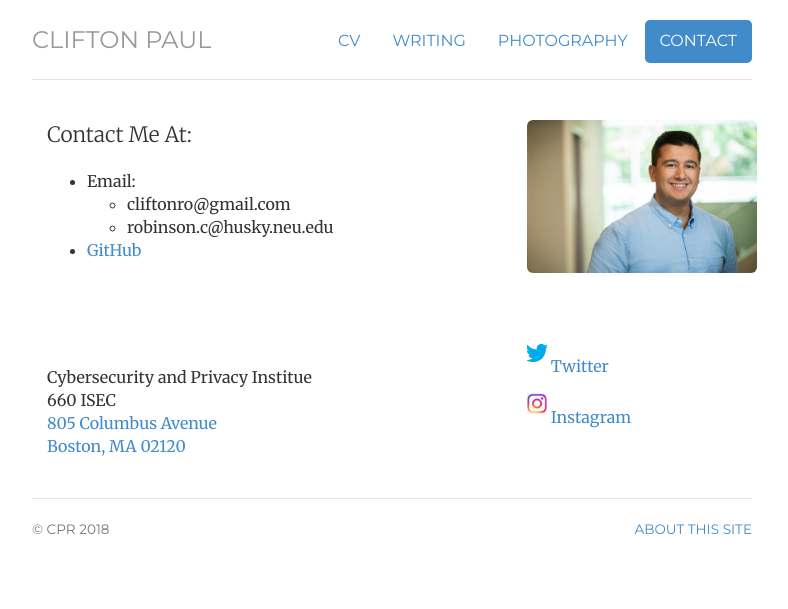
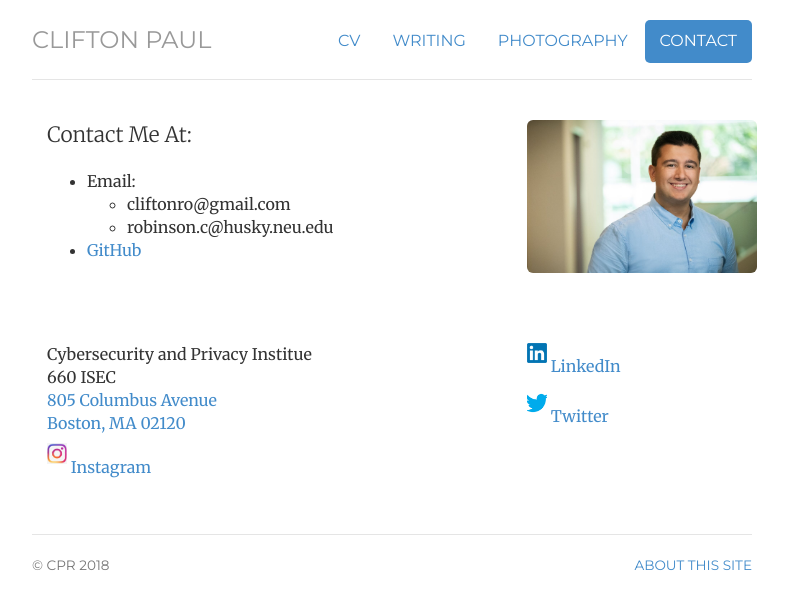
Before and after one commit to cprobinson81/cprobinson81.github.io, a Jekyll site: the page built from contact/index.html, in a window 1280 px wide. Shown: the top 609 px of the page, without its empty margins (248-1036 px from the left). Built offline with Jekyll 4.4.1, drawn with Linux system fonts in a browser that asks for light colours.

Commit message:
Update index.html

```diff
--- a/contact/index.html
+++ b/contact/index.html
@@ -29,7 +29,11 @@ contact: active
 <div class="row marketing">
 
 	<div itemscope itemtype="http://data-vocabulary.org/Person" class="col-sm-8">
-		<div class="addr"><br class="break" />Cybersecurity and Privacy Institue<br />660 ISEC<br /><a href="https://goo.gl/maps/q4JfRd7w9A92">805 Columbus Avenue<br />Boston, MA 02120</a></div>
+		<div class="addr">Cybersecurity and Privacy Institue<br />660 ISEC<br /><a href="https://goo.gl/maps/q4JfRd7w9A92">805 Columbus Avenue<br />Boston, MA 02120</a></div>
+	</div>
+	<div class="col-sm-4">
+		<img  class="img avatar" alt="linked" src="../img/linkedin.png" width="20">
+		<a href="https://www.linkedin.com/in/cliftonpaulrobinson/" target="_blank">LinkedIn</a>
 	</div>
 	<div class="col-sm-4">
 		<img  class="img avatar" alt="twit" src="../img/twitter.png" width="20">
```
